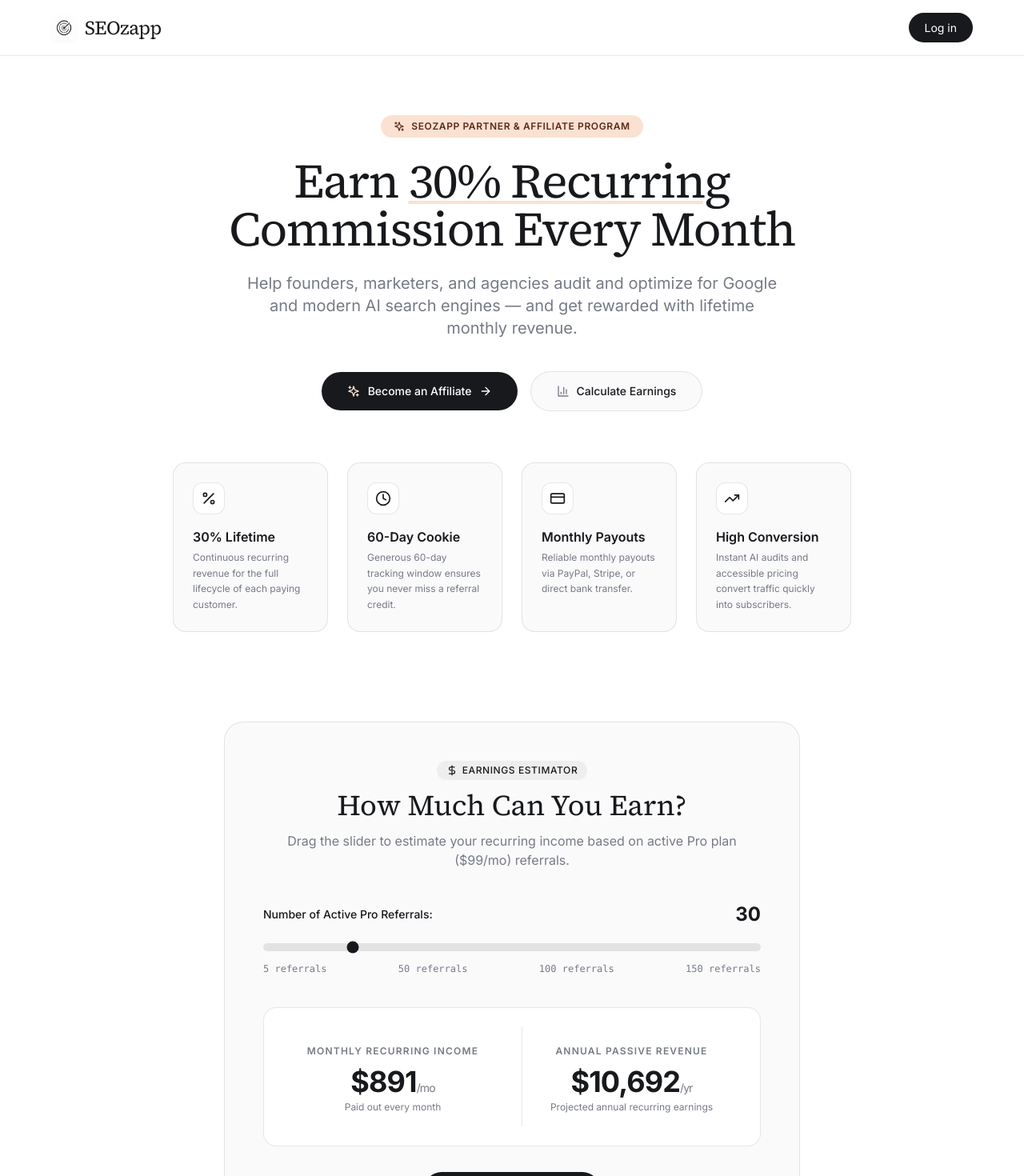
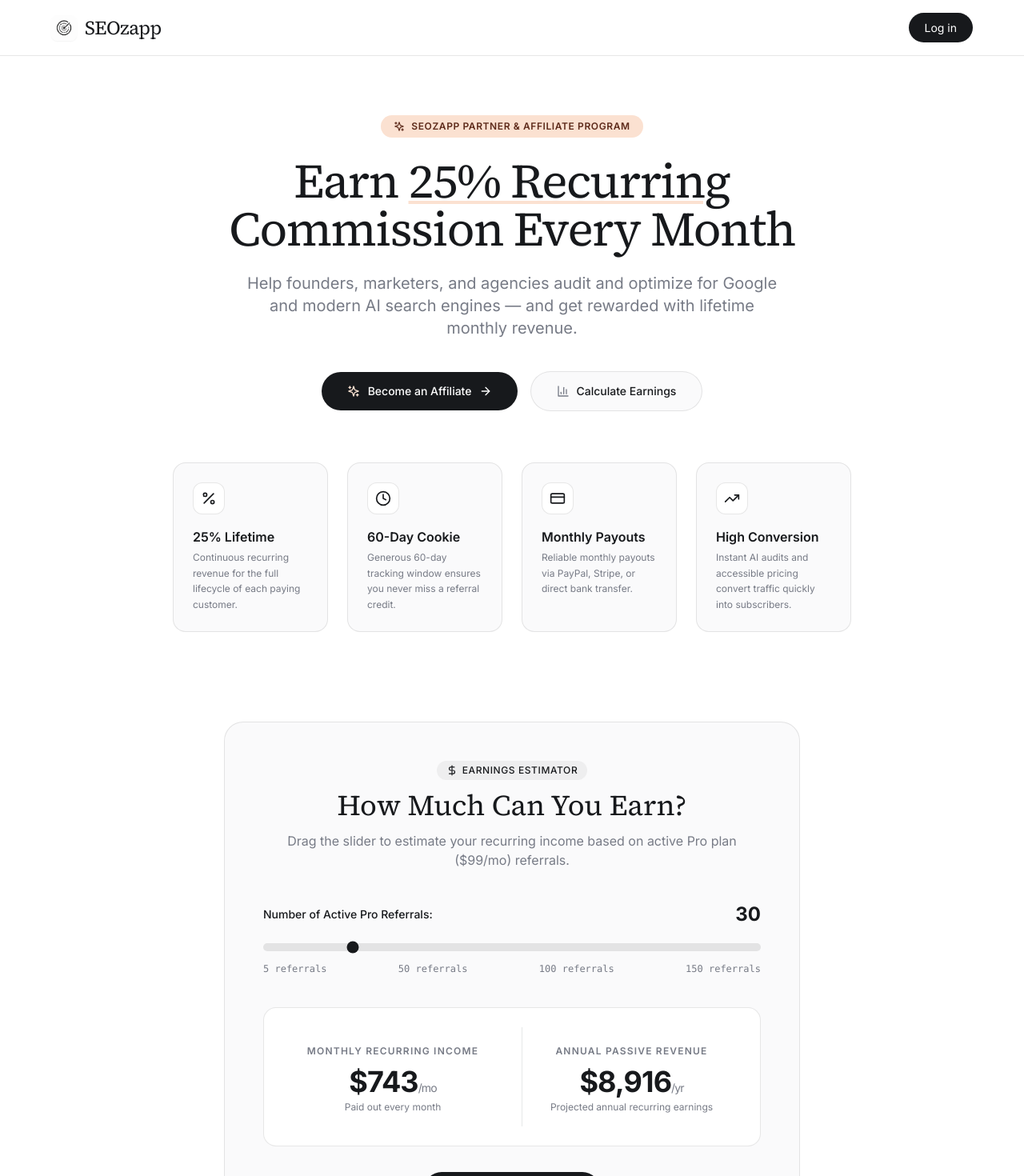
Before and after one commit to AroundU-go/seozapp-v2, a Next.js app: page /affiliates in a window 1280 px wide. Shown: the top 1470 px of the page at 80% size. Built offline with nearby package versions, Linux system fonts and the light colour scheme; no server answers; the database is empty.

Commit message:
update: change affiliate commission to 25% and set application form link

```diff
--- a/src/pages/affiliates.tsx
+++ b/src/pages/affiliates.tsx
@@ -17,7 +17,6 @@
   Users,
   Share2,
   ShieldCheck,
-  CheckCircle2,
   ChevronDown,
   ChevronUp,
   Mail,
@@ -31,7 +30,7 @@
 
   // Interactive Calculator State
   const [referralsCount, setReferralsCount] = useState<number>(30);
-  const commissionPerUser = 29.70; // 30% of $99/mo Pro plan
+  const commissionPerUser = 24.75; // 25% of $99/mo Pro plan
   const monthlyEarnings = Math.round(referralsCount * commissionPerUser);
   const annualEarnings = Math.round(monthlyEarnings * 12);
 
@@ -42,10 +41,12 @@
     setOpenFaq(openFaq === index ? null : index);
   };
 
+  const AFFILIATE_FORM_URL = 'https://forms.gle/kKUF5H38Vo3qBvoE9';
+
   const faqs = [
     {
       q: 'How much commission can I earn?',
-      a: 'You earn a 30% recurring monthly commission on all subscriptions (Starter $49/mo, Pro $99/mo, Enterprise $249/mo) for the entire lifetime of the active customer. There is no cap on how much you can earn.',
+      a: 'You earn a 25% recurring monthly commission on all subscriptions (Starter $49/mo, Pro $99/mo, Enterprise $249/mo) for the entire lifetime of the active customer. There is no cap on how much you can earn.',
     },
     {
       q: 'How and when do I get paid?',
@@ -72,16 +73,16 @@
   return (
     <>
       <Head>
-        <title>Affiliate Program — Earn 30% Recurring Commission | SEOzapp</title>
+        <title>Affiliate Program — Earn 25% Recurring Commission | SEOzapp</title>
         <meta
           name="description"
-          content="Join the SEOzapp Affiliate Program. Earn 30% recurring monthly commissions by recommending the all-in-one SEO & AEO audit toolkit to your audience."
+          content="Join the SEOzapp Affiliate Program. Earn 25% recurring monthly commissions by recommending the all-in-one SEO & AEO audit toolkit to your audience."
         />
         <link rel="canonical" href="https://www.seozapp.com/affiliates" />
-        <meta property="og:title" content="SEOzapp Affiliate Program — 30% Lifetime Recurring Commission" />
+        <meta property="og:title" content="SEOzapp Affiliate Program — 25% Lifetime Recurring Commission" />
         <meta
           property="og:description"
-          content="Partner with SEOzapp. Earn 30% lifetime monthly recurring revenue with 60-day cookie tracking and monthly payouts."
+          content="Partner with SEOzapp. Earn 25% lifetime monthly recurring revenue with 60-day cookie tracking and monthly payouts."
         />
         <meta property="og:url" content="https://www.seozapp.com/affiliates" />
         <meta property="og:type" content="website" />
@@ -128,7 +129,7 @@
             </div>
 
             <h1 className="font-signifier text-4xl sm:text-5xl md:text-6xl font-normal tracking-tight text-[#17191c] mb-6 leading-tight">
-              Earn <span className="underline decoration-[#fbe1d1] decoration-4 underline-offset-4">30% Recurring</span> Commission Every Month
+              Earn <span className="underline decoration-[#fbe1d1] decoration-4 underline-offset-4">25% Recurring</span> Commission Every Month
             </h1>
 
             <p className="text-lg sm:text-xl text-[#777b86] max-w-2xl mx-auto leading-relaxed mb-10">
@@ -138,7 +139,7 @@
             {/* CTAs */}
             <div className="flex flex-col sm:flex-row items-center justify-center gap-4 mb-16">
               <a
-                href="https://x.com/ItsUddipan"
+                href={AFFILIATE_FORM_URL}
                 target="_blank"
                 rel="noopener noreferrer"
                 className="w-full sm:w-auto inline-flex items-center justify-center gap-2.5 px-8 py-3.5 bg-[#17191c] text-[#ffffff] font-medium rounded-full hover:bg-[#17191c]/90 transition-all text-sm shadow-xs"
@@ -162,7 +163,7 @@
                 <div className="w-10 h-10 rounded-xl bg-[#ffffff] border border-[#17191c]/10 flex items-center justify-center mb-4 text-[#17191c] shadow-xs">
                   <Percent className="w-5 h-5" />
                 </div>
-                <h3 className="text-base font-semibold text-[#17191c] mb-1">30% Lifetime</h3>
+                <h3 className="text-base font-semibold text-[#17191c] mb-1">25% Lifetime</h3>
                 <p className="text-xs text-[#777b86] leading-relaxed">
                   Continuous recurring revenue for the full lifecycle of each paying customer.
                 </p>
@@ -269,7 +270,7 @@
 
               <div className="mt-8 text-center">
                 <a
-                  href="https://x.com/ItsUddipan"
+                  href={AFFILIATE_FORM_URL}
                   target="_blank"
                   rel="noopener noreferrer"
                   className="inline-flex items-center gap-2 px-8 py-3 bg-[#17191c] text-[#ffffff] font-medium rounded-full hover:bg-[#17191c]/90 transition-all text-sm"
@@ -319,7 +320,7 @@
                 </div>
                 <h3 className="text-lg font-semibold text-[#17191c] mb-2">Earn Recurring Payouts</h3>
                 <p className="text-[#777b86] text-sm leading-relaxed flex-1">
-                  Receive 30% every month for each active customer. Track clicks, conversions, and payouts in real-time.
+                  Receive 25% every month for each active customer. Track clicks, conversions, and payouts in real-time.
                 </p>
               </div>
             </div>
@@ -448,11 +449,11 @@
                   Ready to Start Earning with SEOzapp?
                 </h2>
                 <p className="text-[#777b86] text-base mb-8">
-                  Apply today, get your link in minutes, and start earning 30% recurring commission on every customer you refer.
+                  Apply today, get your link in minutes, and start earning 25% recurring commission on every customer you refer.
                 </p>
                 <div className="flex flex-col sm:flex-row items-center justify-center gap-4">
                   <a
-                    href="https://x.com/ItsUddipan"
+                    href={AFFILIATE_FORM_URL}
                     target="_blank"
                     rel="noopener noreferrer"
                     className="w-full sm:w-auto inline-flex items-center justify-center gap-2 px-8 py-3.5 bg-[#17191c] text-[#ffffff] font-medium rounded-full hover:bg-[#17191c]/90 transition-all text-sm"
```
